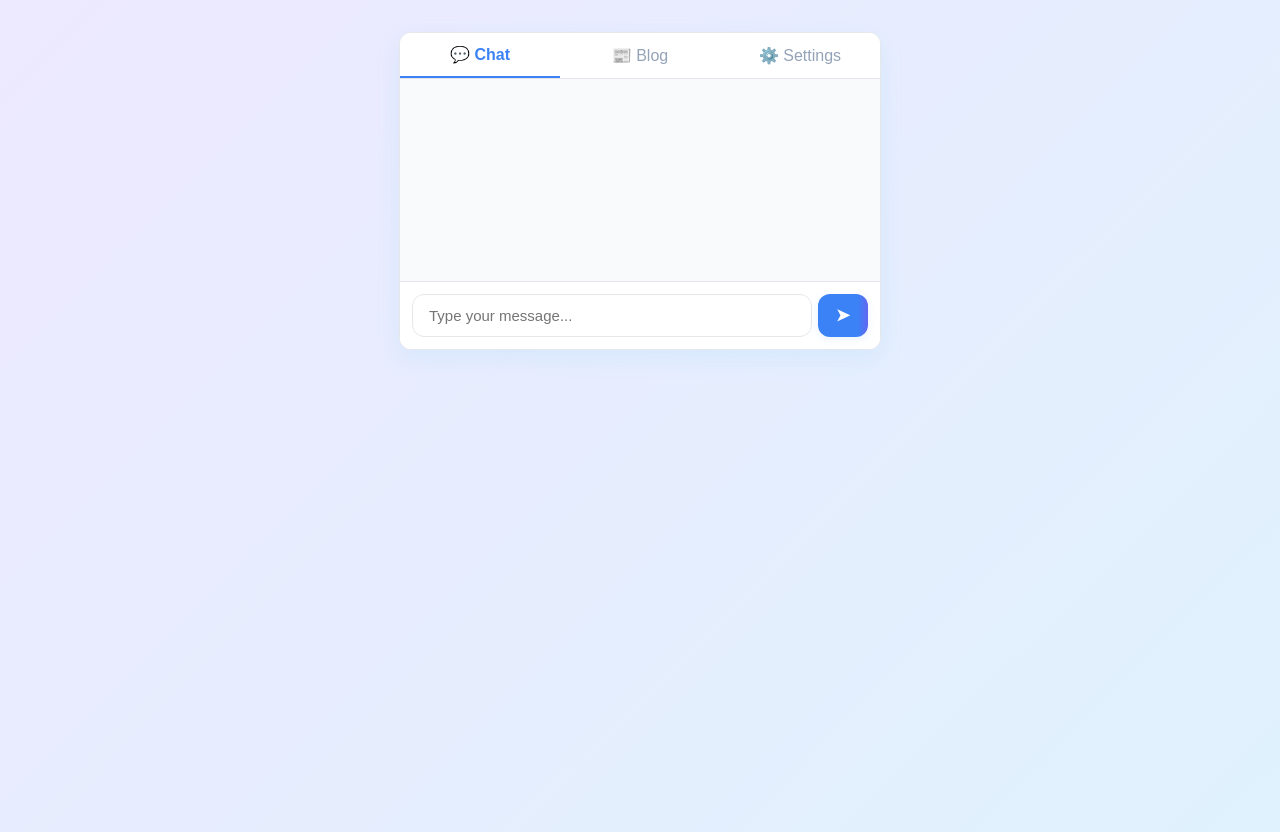
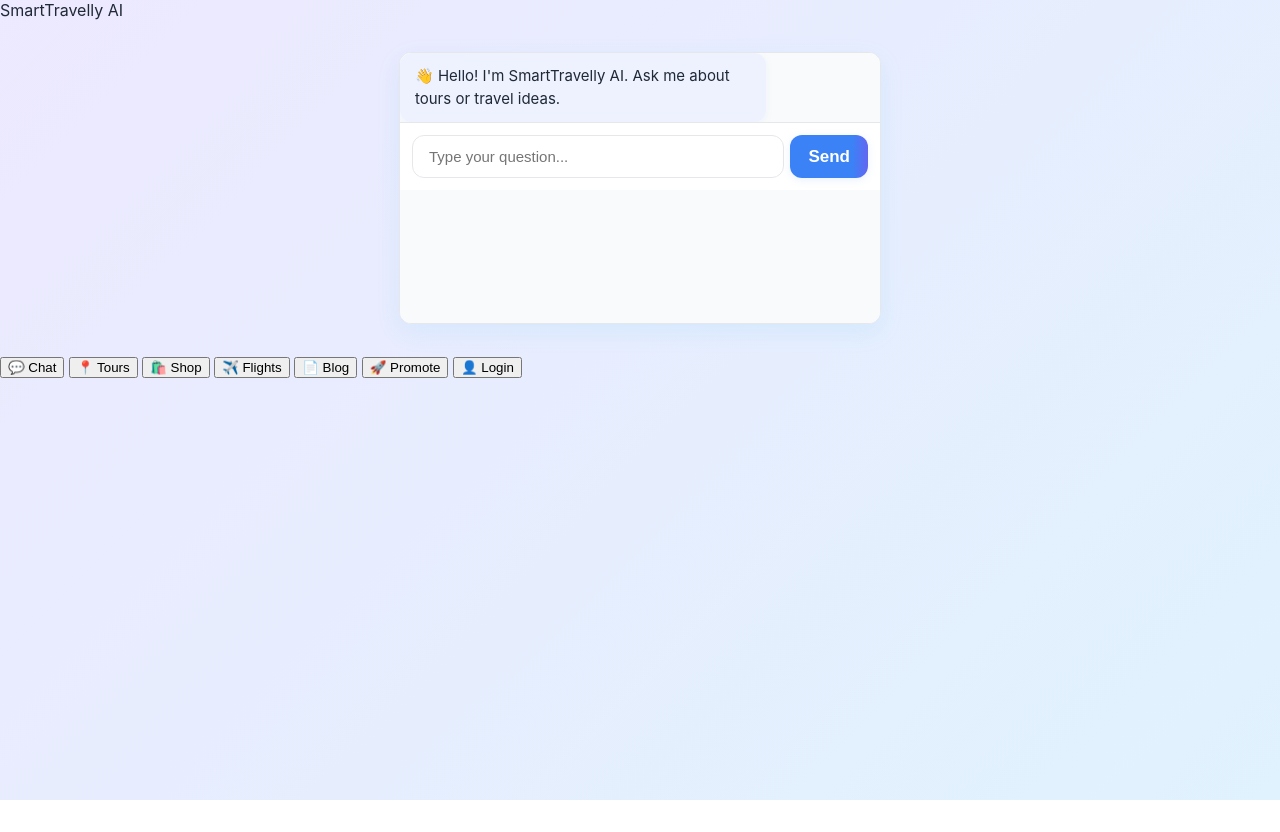
Before and after one commit to smarttravellyapp/chat, a website: page public/index.html in a window 1280 px wide. After the commit the page ends 800 px from the top, so only its background shows below. Drawn offline with Linux system fonts and the light colour scheme.

Commit message:
Update index.html

```diff
--- a/public/index.html
+++ b/public/index.html
@@ -3,43 +3,79 @@
 <head>
   <meta charset="UTF-8" />
   <meta name="viewport" content="width=device-width, initial-scale=1.0" />
-  <title>SmartTravelly Chat</title>
+  <title>SmartTravelly AI</title>
   <link rel="stylesheet" href="style.css" />
   <script defer src="script.js"></script>
 </head>
 <body>
+  <header class="main-header">SmartTravelly AI</header>
   <div class="app-container">
-
-    <!-- Tabs Header -->
-    <div class="tab-header">
-      <button class="tab-btn active" data-tab="chat">💬 Chat</button>
-      <button class="tab-btn" data-tab="blog">📰 Blog</button>
-      <button class="tab-btn" data-tab="settings">⚙️ Settings</button>
-    </div>
-
     <!-- Chat Section -->
-    <section class="chat-section tab-content active" id="chat">
-      <div class="chat-messages" id="chatMessages"></div>
+    <section class="tab-content active" id="chat">
+      <div class="chat-messages" id="chatMessages">
+        <div class="message bot">👋 Hello! I'm SmartTravelly AI. Ask me about tours or travel ideas.</div>
+      </div>
       <div class="chat-input">
-        <input type="text" id="chatInput" placeholder="Type your message..." autocomplete="off" />
-        <button id="sendBtn">➤</button>
+        <input type="text" id="chatInput" placeholder="Type your question..." autocomplete="off" />
+        <button id="sendBtn">Send</button>
       </div>
     </section>
-
+    <!-- Tours Section -->
+    <section class="tab-content" id="tours">
+      <div class="section-placeholder">Tours tab is coming soon!</div>
+    </section>
+    <!-- Shop Section -->
+    <section class="tab-content" id="shop">
+      <div class="section-placeholder">Shop tab is coming soon!</div>
+    </section>
+    <!-- Flights Section -->
+    <section class="tab-content" id="flights">
+      <div class="section-placeholder">Flights tab is coming soon!</div>
+    </section>
     <!-- Blog Section -->
-    <section class="blog-section tab-content" id="blog">
+    <section class="tab-content" id="blog">
       <ul id="blogList" class="blog-list"></ul>
       <button id="loadMore" class="load-more">Load More</button>
     </section>
-
-    <!-- Settings Section -->
-    <section class="settings-section tab-content" id="settings">
-      <div style="padding:32px 12px;text-align:center;">
-        <h3>Settings</h3>
-        <p class="small">Demo placeholder for API connection later.</p>
-      </div>
+    <!-- Promote Section -->
+    <section class="tab-content" id="promote">
+      <div class="section-placeholder">Promote tab is coming soon!</div>
     </section>
-
+    <!-- Login Section -->
+    <section class="tab-content" id="login">
+      <div class="section-placeholder">Login tab is coming soon!</div>
+    </section>
   </div>
+  <!-- Footer Tab Navigation -->
+  <footer class="bottom-tabs">
+    <button class="tab-btn active" data-tab="chat">
+      <span class="icon">💬</span>
+      <span class="label">Chat</span>
+    </button>
+    <button class="tab-btn" data-tab="tours">
+      <span class="icon">📍</span>
+      <span class="label">Tours</span>
+    </button>
+    <button class="tab-btn" data-tab="shop">
+      <span class="icon">🛍️</span>
+      <span class="label">Shop</span>
+    </button>
+    <button class="tab-btn" data-tab="flights">
+      <span class="icon">✈️</span>
+      <span class="label">Flights</span>
+    </button>
+    <button class="tab-btn" data-tab="blog">
+      <span class="icon">📄</span>
+      <span class="label">Blog</span>
+    </button>
+    <button class="tab-btn" data-tab="promote">
+      <span class="icon">🚀</span>
+      <span class="label">Promote</span>
+    </button>
+    <button class="tab-btn" data-tab="login">
+      <span class="icon">👤</span>
+      <span class="label">Login</span>
+    </button>
+  </footer>
 </body>
 </html>
```
